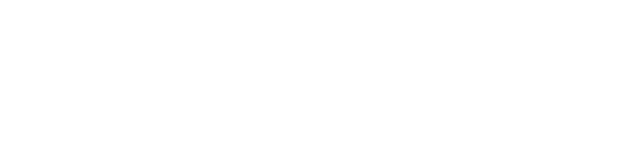
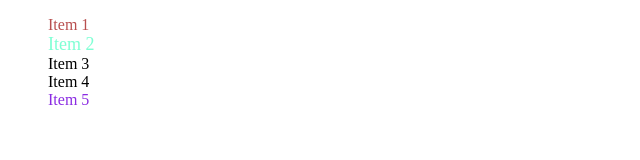
Before and after one commit to AlNomanCSE/css, a plain HTML site: page index.html in a window 1280 px wide. Shown: the whole page, without its empty margins (0-640 px from the left). Drawn offline with Linux system fonts and the light colour scheme.

Commit message:
new changes

```diff
--- a/index.html
+++ b/index.html
@@ -4,6 +4,17 @@
     <meta charset="UTF-8" />
     <meta name="viewport" content="width=device-width, initial-scale=1.0" />
     <title>Document</title>
+    <link rel="stylesheet" href="style.css" />
   </head>
-  <body></body>
+  <body>
+    <div class="dropdown">
+      <ul>
+        <li>Item 1</li>
+        <li>Item 2</li>
+        <li>Item 3</li>
+        <li>Item 4</li>
+        <li>Item 5</li>
+      </ul>
+    </div>
+  </body>
 </html>
--- a/style.css
+++ b/style.css
@@ -0,0 +1,13 @@
+ul {
+    list-style-type: none;
+}
+ul li:first-child{
+color: #b84f4f;
+}
+ul li:nth-child(2){
+    font-size: large;
+    color: aquamarine;
+}
+ul li:nth-last-child(1){
+    color: blueviolet;
+}
```
